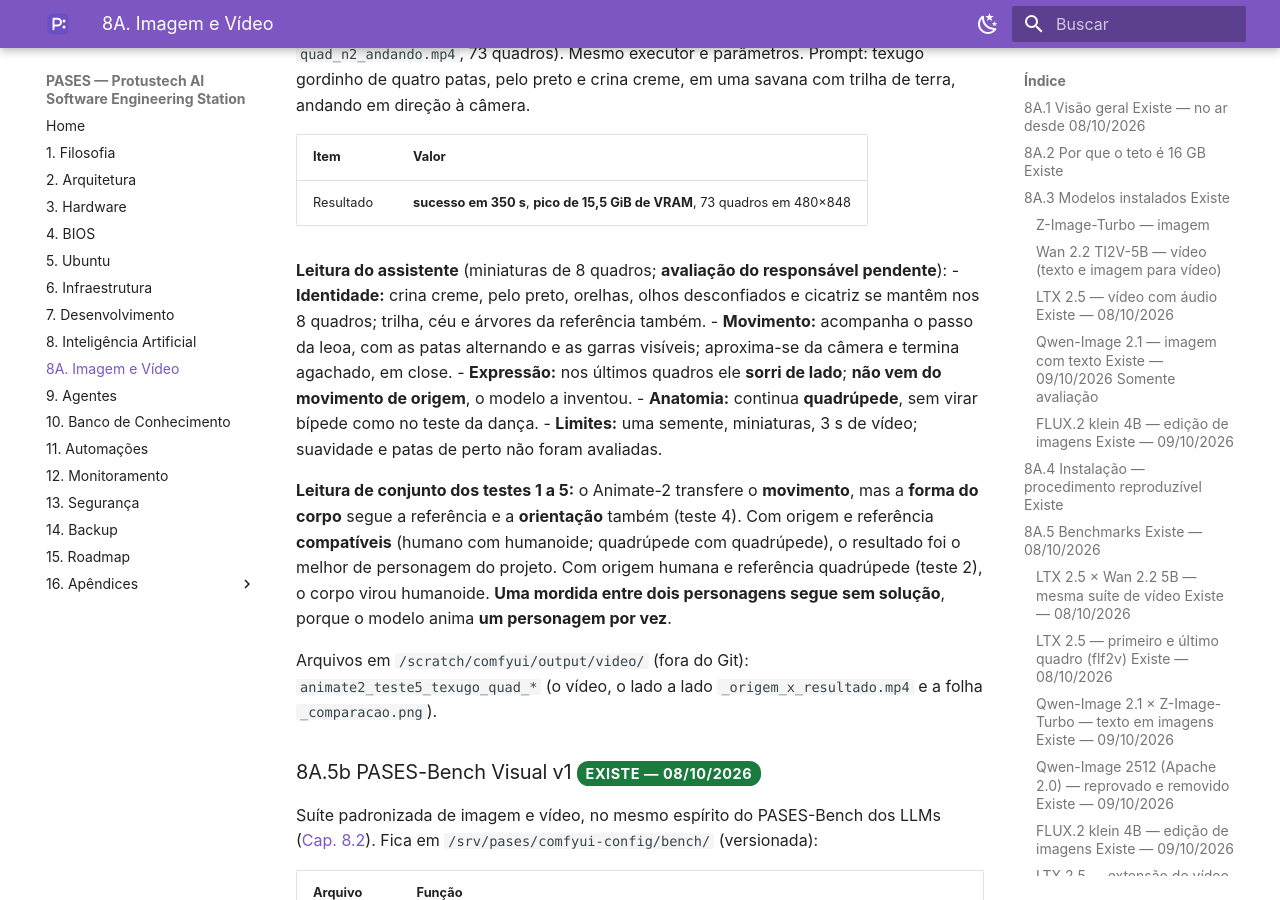
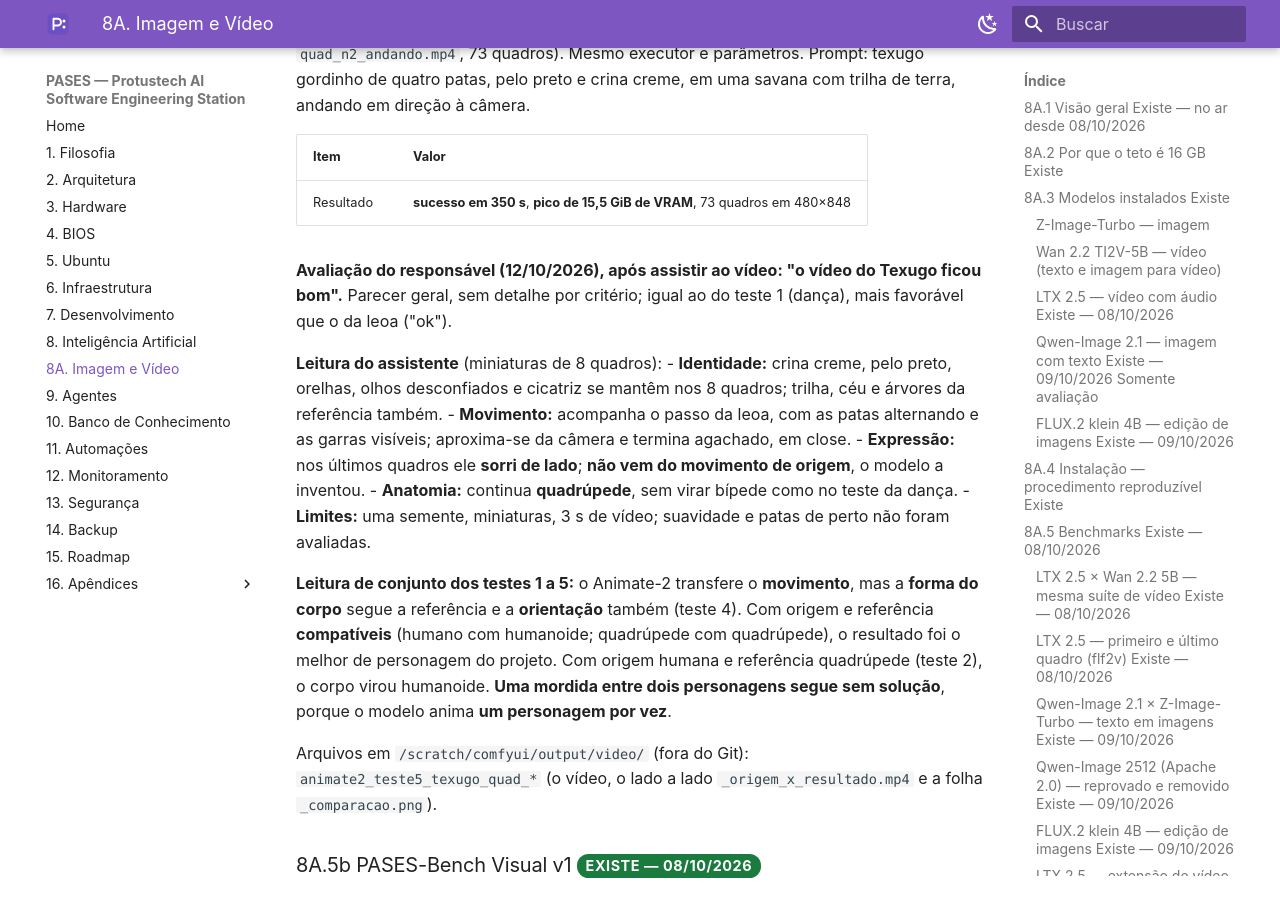
Before and after one commit to crystyano/pases-manual, an MkDocs documentation site: the page built from docs/08a-imagem-video.md, in a window 1280 px wide and 900 px high, scrolled down 25753 px. Built offline with MkDocs 1.6.1 and Material for MkDocs 9.7.7, drawn with Linux system fonts in a browser that asks for light colours; a script that is not in the unit is left out.

Commit message:
Manual PASES v0.21.6 - avaliacao do responsavel sobre o Texugo de quatro no Wan-Animate-2
Co-Authored-By: Claude Sonnet 5.5 <noreply@anthropic.com>

```diff
--- a/docs/08a-imagem-video.md
+++ b/docs/08a-imagem-video.md
@@ -640,7 +640,9 @@ Referência `texugo3_n1.png` (o Texugo **de quatro**, vindo de frente numa trilh
 |---|---|
 | Resultado | **sucesso em 350 s**, **pico de 15,5 GiB de VRAM**, 73 quadros em 480×848 |
 
-**Leitura do assistente** (miniaturas de 8 quadros; **avaliação do responsável pendente**):
+**Avaliação do responsável (12/10/2026), após assistir ao vídeo: "o vídeo do Texugo ficou bom".** Parecer geral, sem detalhe por critério; igual ao do teste 1 (dança), mais favorável que o da leoa ("ok").
+
+**Leitura do assistente** (miniaturas de 8 quadros):
 - **Identidade:** crina creme, pelo preto, orelhas, olhos desconfiados e cicatriz se mantêm nos 8 quadros; trilha, céu e árvores da referência também.
 - **Movimento:** acompanha o passo da leoa, com as patas alternando e as garras visíveis; aproxima-se da câmera e termina agachado, em close.
 - **Expressão:** nos últimos quadros ele **sorri de lado**; **não vem do movimento de origem**, o modelo a inventou.
```
Also changed, not shown: docs/16-apendices/historico.md (+1 -0 lines).
